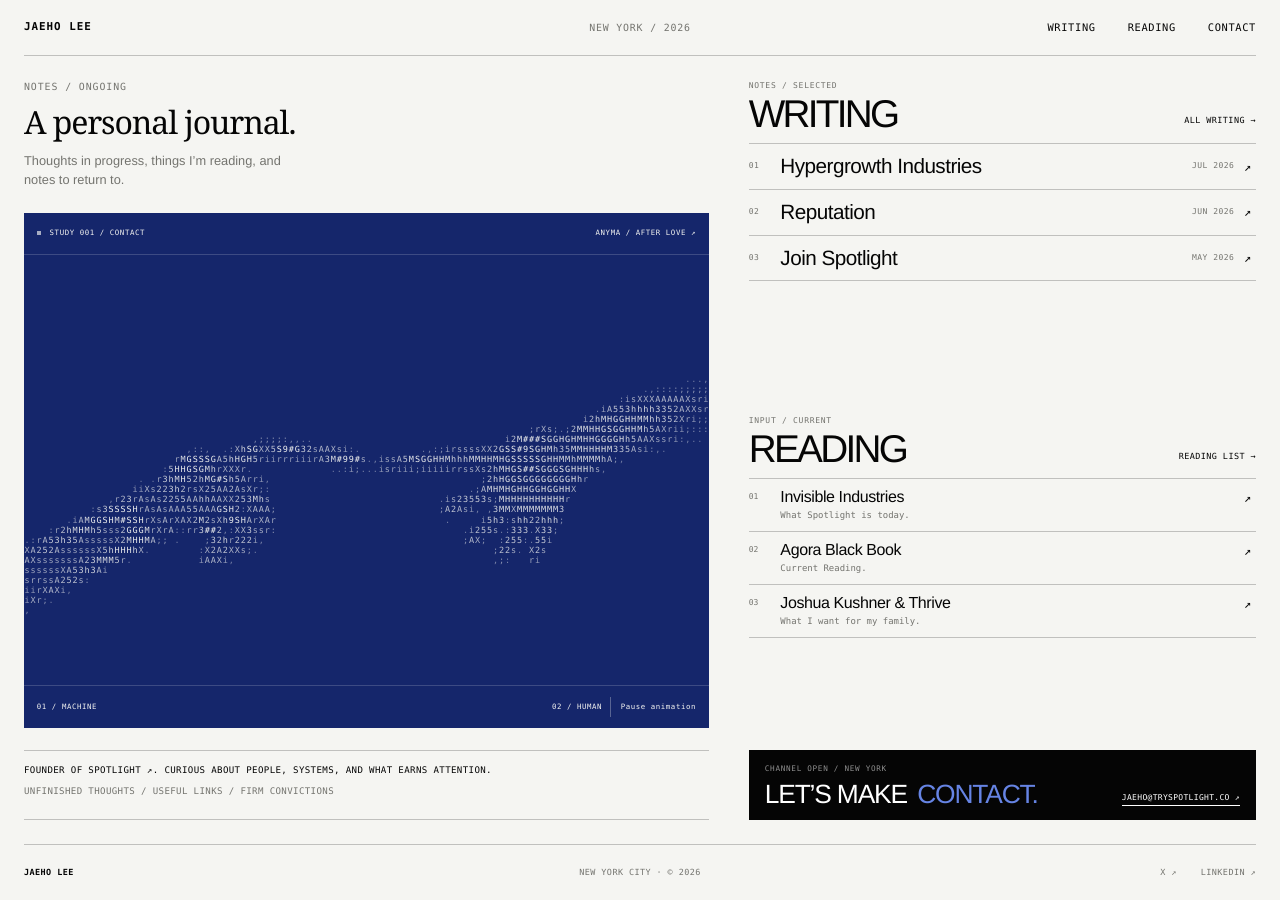
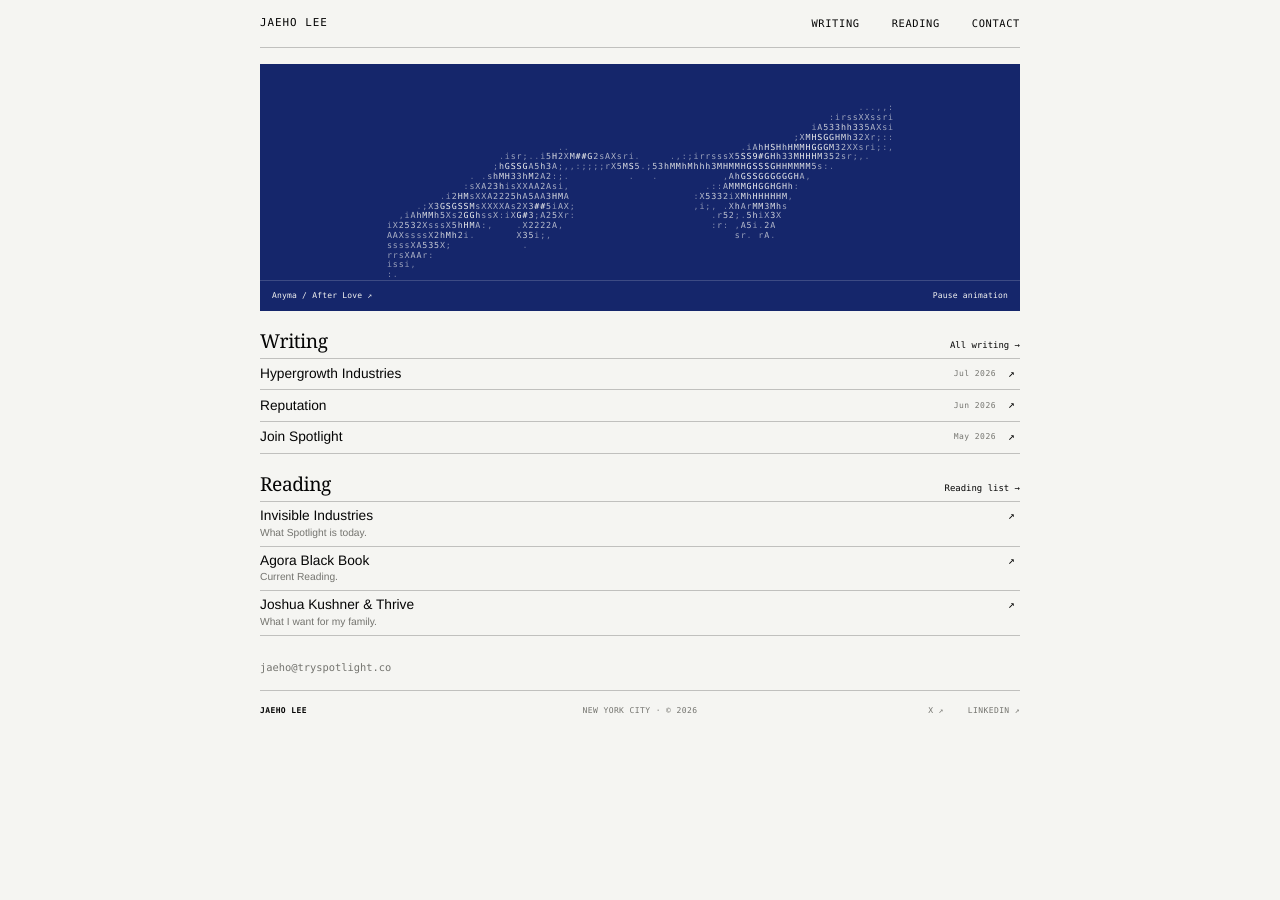
Before and after one commit to jaehospotlight/jaeho, a Jekyll site: the page built from index.html, in a window 1280 px wide. Built offline with Jekyll 4.4.1, drawn with Linux system fonts in a browser that asks for light colours.

Commit message:
Simplify homepage into an art-first vertical journal

```diff
--- a/_layouts/default.html
+++ b/_layouts/default.html
@@ -18,8 +18,8 @@
   <meta name="twitter:image" content="{{ '/assets/images/og.png' | absolute_url }}">
   {% endunless %}
   <link rel="canonical" href="{{ page.url | absolute_url }}">
-  <link rel="stylesheet" href="{{ '/assets/css/style.css' | relative_url }}?v=journal-1">
-  <script src="{{ '/assets/js/ascii-motion.js' | relative_url }}?v=journal-1" defer></script>
+  <link rel="stylesheet" href="{{ '/assets/css/style.css' | relative_url }}?v=journal-2">
+  <script src="{{ '/assets/js/ascii-motion.js' | relative_url }}?v=journal-2" defer></script>
 </head>
 <body{% if page.title == "Home" %} class="home-page"{% endif %}>
   <a class="skip-link" href="#main-content">Skip to content</a>
--- a/assets/css/style.css
+++ b/assets/css/style.css
@@ -168,86 +168,44 @@ a:focus-visible { outline: 2px solid var(--blue); outline-offset: 4px; }
   .live-label i { animation: none; }
 }
 
-/* The homepage is a single-screen personal index; archives retain their layout. */
-.home-page .nav { height: 56px; }
-.home-page main {
-  display: grid;
-  grid-template-columns: minmax(0, 1.35fr) minmax(0, 1fr);
-  grid-template-rows: minmax(0, 1fr) minmax(0, 1fr) auto;
-  gap: 22px 40px;
-  height: calc(100svh - 112px);
-  min-height: 540px;
-  padding-block: 24px;
+/* A compact journal, read in a single vertical sequence. */
+.visually-hidden { position: absolute; width: 1px; height: 1px; padding: 0; margin: -1px; overflow: hidden; clip-path: inset(50%); white-space: nowrap; border: 0; }
+.home-page .nav, .home-page main, .home-page .footer { width: min(100% - 40px, 760px); }
+.home-page .nav { height: 48px; }
+.home-page .nav-mark { font-weight: 500; }
+.home-page .nav-status { display: none; }
+.home-page .nav { grid-template-columns: 1fr auto; }
+.home-page main { display: flex; flex-direction: column; gap: 18px; padding-block: 16px 12px; }
+.home-page .hero { padding: 0; }
+.home-page .ascii-stage { aspect-ratio: auto; height: clamp(140px, 24svh, 230px); }
+.home-page .ascii-stage canvas { position: absolute; inset: 0; }
+.home-page .ascii-caption { display: flex; padding: 5px 12px; gap: 12px; font-size: .5rem; letter-spacing: .025em; }
+.home-page .ascii-caption a:hover { text-decoration: underline; }
+.home-page .ascii-toggle { border: 0; padding: 5px 0 5px 12px; }
+.home-page .ascii-fallback { font-size: clamp(3px, .8vw, 8px); }
+.home-page .section { padding: 0; }
+.home-page .section-heading { align-items: baseline; margin-bottom: 6px; }
+.home-page .section-heading h2 { font: 400 1.2rem/1.2 Georgia, serif; letter-spacing: -.025em; text-transform: none; }
+.home-page .text-link { margin: 0; font-size: .56rem; letter-spacing: 0; text-transform: none; }
+.home-page .post-list a { min-height: 0; padding: 7px 0; grid-template-columns: 1fr auto 12px; gap: 12px; }
+.home-page .post-number { display: none; }
+.home-page .post-list-title { font: 400 .86rem/1.2 var(--sans); letter-spacing: 0; }
+.home-page .post-list-date { font-size: .5rem; text-transform: none; }
+.home-page .post-arrow { font-size: .7rem; }
+.home-page .reading-grid { display: block; border-left: 0; }
+.home-page .reading-card { min-height: 0; display: grid; grid-template-columns: 1fr 12px; gap: 2px 12px; padding: 6px 0; border-right: 0; }
+.home-page .reading-index { display: none; }
+.home-page .reading-card h3 { margin: 0; font: 400 .86rem/1.2 var(--sans); letter-spacing: 0; }
+.home-page .reading-card p { grid-column: 1; font: .64rem/1.25 var(--sans); }
+.home-page .reading-arrow { position: static; grid-column: 2; grid-row: 1; font-size: .7rem; }
+.home-page .contact { margin: 0; padding: 0; background: none; color: var(--muted); }
+.home-page .contact-link { margin: 0; border: 0; padding: 4px 0; font: .65rem/1.3 var(--mono); text-transform: none; letter-spacing: 0; }
+.home-page .contact-link:hover { color: var(--ink); text-decoration: underline; }
+.home-page .footer { min-height: 40px; padding-block: 12px; font-size: .5rem; }
+@media (max-width: 760px) {
+  .home-page .nav, .home-page main, .home-page .footer { width: calc(100% - 32px); }
+  .home-page .ascii-stage { height: clamp(150px, 23svh, 210px); }
+  .home-page .post-list-date { display: block; }
+  .home-page .ascii-toggle { min-height: 28px; }
+  .home-page .footer { row-gap: 8px; }
 }
-.home-page .hero { grid-column: 1; grid-row: 1 / 3; padding: 0; min-height: 0; display: flex; flex-direction: column; gap: 24px; }
-.home-page .hero-heading { grid-template-columns: 1fr; gap: 10px; margin: 0; }
-.home-page .hero-heading .eyebrow { grid-column: 1 / -1; margin: 0; padding: 0; }
-.home-page .hero h1 { font: 400 2rem/1.15 Georgia, serif; letter-spacing: -.035em; text-transform: none; }
-.home-page .hero-intro { margin: 0; max-width: 40ch; font: .8rem/1.5 var(--sans); letter-spacing: 0; text-transform: none; color: var(--muted); }
-.home-page .ascii-visual { flex: 1; min-height: 0; display: grid; grid-template-rows: auto minmax(0, 1fr) auto; }
-.home-page .ascii-stage { aspect-ratio: auto; min-height: 0; }
-.home-page .ascii-stage canvas { position: absolute; inset: 0; }
-.home-page .ascii-meta, .home-page .ascii-caption { padding: .7rem .8rem; font-size: .46rem; gap: .5rem; }
-.home-page .ascii-caption-center { display: none; }
-.home-page .ascii-caption { grid-template-columns: 1fr 1fr auto; }
-.home-page .ascii-toggle { padding-left: .6rem; }
-.home-page .ascii-fallback { font-size: clamp(3px, .58vw, 8px); }
-.home-page .manifesto { grid-column: 1; grid-row: 3; margin: 0; padding: .8rem 0; display: block; font-size: .57rem; }
-.home-page .manifesto p + p { margin-top: .5rem; text-align: left; }
-.home-page .section { grid-column: 2; grid-row: 1; padding: 0; min-height: 0; }
-.home-page .reading-preview { grid-row: 2; }
-.home-page .section-heading { margin-bottom: .8rem; align-items: end; }
-.home-page .section-heading .eyebrow { font-size: .5rem; margin-bottom: .4rem; }
-.home-page .section-heading h2 { font-size: clamp(1.8rem, 4.3svh, 2.7rem); }
-.home-page .text-link { font-size: .53rem; }
-.home-page .post-list a { min-height: 0; padding-block: .75rem; grid-template-columns: 22px 1fr auto 12px; gap: .6rem; }
-.home-page .post-list-title { font-size: clamp(1rem, 2.3svh, 1.35rem); letter-spacing: -.025em; }
-.home-page .post-number, .home-page .post-list-date { font-size: .5rem; }
-.home-page .post-arrow { font-size: .75rem; }
-.home-page .reading-grid { display: block; border-left: 0; }
-.home-page .reading-card { min-height: 0; display: grid; grid-template-columns: 22px 1fr 12px; gap: .2rem .6rem; padding: .6rem 0; border-right: 0; }
-.home-page .reading-index { grid-row: 1 / 3; padding-top: .25rem; font-size: .5rem; }
-.home-page .reading-card h3 { margin: 0; font-size: 1rem; letter-spacing: -.025em; }
-.home-page .reading-card p { grid-column: 2; font-size: .56rem; line-height: 1.3; }
-.home-page .reading-arrow { position: static; grid-column: 3; grid-row: 1; font-size: .75rem; }
-.home-page .contact { grid-column: 2; grid-row: 3; margin: 0; padding: .85rem 1rem; display: grid; grid-template-columns: 1fr auto; align-items: end; gap: .5rem 1rem; }
-.home-page .contact .eyebrow { grid-column: 1 / -1; margin: 0; font-size: .48rem; }
-.home-page .contact h2 { font-size: 1.65rem; line-height: .9; letter-spacing: -.045em; }
-.home-page .contact h2 br { display: none; }
-.home-page .contact-link { margin: 0; font-size: .5rem; }
-.home-page .footer { height: 56px; padding-block: 0; font-size: .53rem; }
-
-@media (max-width: 1000px) and (min-width: 761px) {
-  .home-page main { column-gap: 24px; grid-template-columns: minmax(0, 1fr) minmax(0, 1fr); }
-  .home-page .hero-heading { grid-template-columns: 1fr; gap: 12px; }
-  .home-page .hero-intro br { display: none; }
-  .home-page .contact { grid-template-columns: 1fr; }
-  .home-page .contact-link { justify-self: start; }
-  .home-page .ascii-meta { font-size: .4rem; }
-}
-@media (max-width: 760px) {
-  .home-page main { display: block; height: auto; min-height: 0; padding-top: 24px; }
-  .home-page .hero { gap: 20px; }
-  .home-page .hero-heading { grid-template-columns: 1fr; }
-  .home-page .hero h1 { font-size: 1.8rem; }
-  .home-page .hero-intro { font-size: .8rem; }
-  .home-page .ascii-visual { flex: auto; }
-  .home-page .ascii-stage { height: clamp(150px, 47vw, 290px); }
-  .home-page .manifesto { margin-block: 16px 24px; }
-  .home-page .section { margin-bottom: 24px; }
-  .home-page .contact { margin-top: 24px; grid-template-columns: 1fr; }
-  .home-page .contact-link { justify-self: start; }
-  .home-page .footer { height: auto; min-height: 64px; padding-block: 12px; }
-}
-@media (min-width: 1001px) and (max-height: 700px) {
-  .home-page main { min-height: 480px; padding-block: 16px; row-gap: 16px; }
-  .home-page .hero { gap: 16px; }
-  .home-page .hero h1 { font-size: 1.8rem; }
-  .home-page .section-heading { margin-bottom: .5rem; }
-  .home-page .post-list a { padding-block: .55rem; }
-  .home-page .reading-card { padding-block: .4rem; }
-}
-.home-page .contact h2 em { margin-left: .16em; }
-@media (min-width: 1001px) and (max-height: 700px) {
-  .home-page .reading-card { padding-block: .3rem; row-gap: 0; }
-}
--- a/index.html
+++ b/index.html
@@ -4,40 +4,23 @@ title: Home
 description: A personal journal by Jaeho Lee. Thoughts in progress, reading, and notes to return to.
 ---
 
-<section class="hero" aria-labelledby="intro-title">
-  <div class="hero-heading">
-    <p class="eyebrow">NOTES / ONGOING</p>
-    <h1 id="intro-title">A personal journal.</h1>
-    <p class="hero-intro">Thoughts in progress, things I’m reading, and notes to return to.</p>
-  </div>
-
+<h1 class="visually-hidden">Jaeho Lee’s journal</h1>
+<section class="hero" aria-label="ASCII study">
   <figure class="ascii-visual" aria-label="A mechanical hand and a human hand reach toward a softly pulsing point of contact, rendered in ASCII characters.">
-    <div class="ascii-meta">
-      <span class="live-label"><i aria-hidden="true"></i>STUDY 001 / CONTACT</span>
-      <a href="https://www.youtube.com/watch?v=ymK4h7DyXKw" target="_blank" rel="noopener" aria-label="Listen to After Love by Anyma featuring Delilah Montagu on YouTube">ANYMA / AFTER LOVE ↗</a>
-    </div>
     <div class="ascii-stage">
       <canvas data-ascii-art aria-hidden="true"></canvas>
       <pre class="ascii-fallback" aria-hidden="true">{% include contact-ascii.txt %}</pre>
     </div>
     <figcaption class="ascii-caption">
-      <span>01 / MACHINE</span>
-      <span class="ascii-caption-center">THE SPACE BETWEEN</span>
-      <span>02 / HUMAN</span>
+      <a href="https://www.youtube.com/watch?v=ymK4h7DyXKw" target="_blank" rel="noopener">Anyma / After Love ↗</a>
       <button class="ascii-toggle" type="button" aria-pressed="false" hidden>Pause animation</button>
     </figcaption>
   </figure>
 </section>
 
-<section class="manifesto" aria-label="Point of view">
-  <p>Founder of <a href="https://tryspotlight.co" target="_blank" rel="noopener">Spotlight ↗</a>. Curious about people, systems, and what earns attention.</p>
-  <p>Unfinished thoughts / useful links / firm convictions</p>
-</section>
-
 <section class="section" aria-labelledby="writing-title">
   <div class="section-heading">
     <div>
-      <p class="eyebrow">Notes / selected</p>
       <h2 id="writing-title">Writing</h2>
     </div>
     <a class="text-link" href="{{ '/blog' | relative_url }}">All writing <span aria-hidden="true">→</span></a>
@@ -60,7 +43,6 @@ description: A personal journal by Jaeho Lee. Thoughts in progress, reading, and
 <section class="section reading-preview" aria-labelledby="reading-title">
   <div class="section-heading">
     <div>
-      <p class="eyebrow">Input / current</p>
       <h2 id="reading-title">Reading</h2>
     </div>
     <a class="text-link" href="{{ '/reading' | relative_url }}">Reading list <span aria-hidden="true">→</span></a>
@@ -78,8 +60,6 @@ description: A personal journal by Jaeho Lee. Thoughts in progress, reading, and
   </div>
 </section>
 
-<section class="contact" id="contact" aria-labelledby="contact-title">
-  <p class="eyebrow">Channel open / New York</p>
-  <h2 id="contact-title">Let’s make<br> <em>contact.</em></h2>
-  <a class="contact-link" href="mailto:jaeho@tryspotlight.co">jaeho@tryspotlight.co <span aria-hidden="true">↗</span></a>
+<section class="contact" id="contact" aria-label="Contact">
+  <a class="contact-link" href="mailto:jaeho@tryspotlight.co">jaeho@tryspotlight.co</a>
 </section>
```
